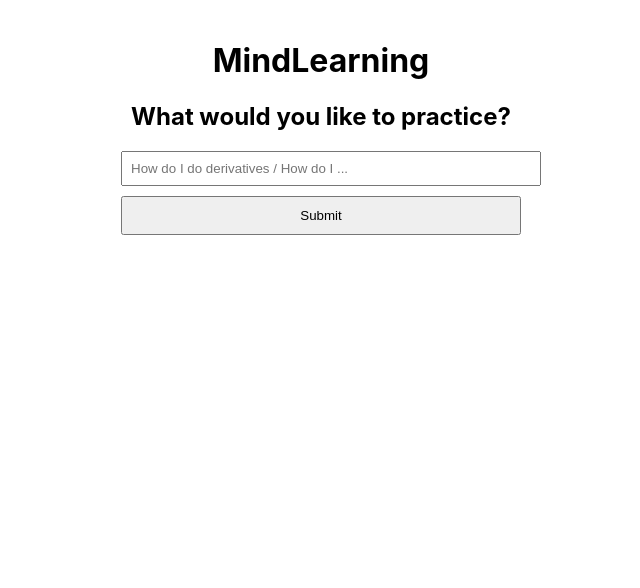
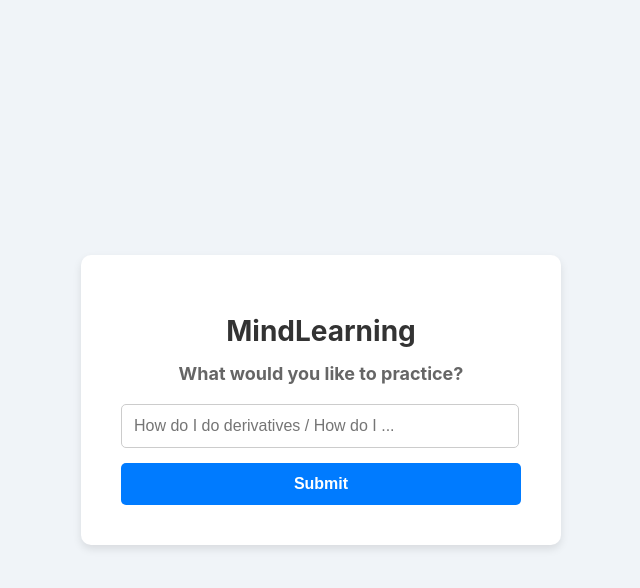
Before and after one commit to danhpham2000/HackTX-Project, a React (Create React App) app: page / in a window 1280 px wide. Shown: the top 588 px of the page, without its empty margins (319-959 px from the left). Built offline with nearby package versions, Linux system fonts and the light colour scheme.

Commit message:
Make it look more pretty

```diff
--- a/src/pages/login.js
+++ b/src/pages/login.js
@@ -11,22 +11,7 @@ const Login = () => {
     const data = { username };
 
     try {
-      /*const response = await fetch('http://your-backend-api-url/login', {
-        method: 'POST',
-        headers: {
-          'Content-Type': 'application/json',
-        },
-        body: JSON.stringify(data),
-      });
-
-      if (!response.ok) {
-        throw new Error('Network response was not ok');
-      }
-
-      const result = await response.json();*/
       console.log('Login successful:');
-
-      // Navigate to the Notes page with the username as a parameter
       navigate(`/notes`, { state: { username } });
     } catch (error) {
       console.error('Error logging in:', error);
@@ -35,21 +20,80 @@ const Login = () => {
   };
 
   return (
-    <div style={{ padding: '20px', maxWidth: '400px', margin: 'auto' }}>
-      <h1>MindLearning</h1>
-      <h2>What would you like to practice?</h2>
+    <div style={styles.pageContainer}>
+      <div style={styles.loginContainer}>
+        <h1 style={styles.title}>MindLearning</h1>
+        <h2 style={styles.subtitle}>What would you like to practice?</h2>
         <input
           type="text"
           placeholder="How do I do derivatives / How do I ..."
           value={username}
           onChange={(e) => setUsername(e.target.value)}
-        style={{ display: 'block', marginBottom: '10px', padding: '8px', width: '100%' }}
+          style={styles.input}
         />
-      <button onClick={handleLogin} style={{ padding: '10px', width: '100%' }}>
+        <button onClick={handleLogin} style={styles.button}>
           Submit
         </button>
+      </div>
     </div>
   );
 };
 
+// Styles object
+const styles = {
+  pageContainer: {
+    display: 'flex',
+    justifyContent: 'center',
+    alignItems: 'center',
+    height: '100vh',
+    backgroundColor: '#f0f4f8',
+  },
+  loginContainer: {
+    padding: '40px',
+    maxWidth: '400px',
+    width: '100%',
+    textAlign: 'center',
+    backgroundColor: '#ffffff',
+    borderRadius: '10px',
+    boxShadow: '0 4px 8px rgba(0, 0, 0, 0.1)',
+  },
+  title: {
+    fontSize: '28px',
+    marginBottom: '10px',
+    color: '#333',
+  },
+  subtitle: {
+    fontSize: '18px',
+    marginBottom: '20px',
+    color: '#666',
+  },
+  input: {
+    display: 'block',
+    padding: '12px',
+    width: '93%',
+    marginBottom: '15px',
+    fontSize: '16px',
+    borderRadius: '5px',
+    border: '1px solid #ccc',
+    outline: 'none',
+  },
+  button: {
+    padding: '12px',
+    width: '100%',
+    fontSize: '16px',
+    fontWeight: 'bold',
+    color: '#ffffff',
+    backgroundColor: '#007bff',
+    border: 'none',
+    borderRadius: '5px',
+    cursor: 'pointer',
+    transition: 'background-color 0.3s ease',
+  },
+};
+
+// Add hover effect to button
+styles.button[':hover'] = {
+  backgroundColor: '#0056b3',
+};
+
 export default Login;
--- a/src/pages/notes.js
+++ b/src/pages/notes.js
@@ -7,51 +7,32 @@ const Notes = () => {
   const { username } = location.state || {};
 
   return (
-    <div style={{ padding: '20px', maxWidth: '600px', margin: 'auto' }}>
-      <h1>Notes for: {username}</h1>
-      <p>Here are the notes for your requested topic.</p>
+    <div style={styles.pageContainer}>
+      <h1 style={styles.title}>Hello, {username}!</h1>
+      <p style={styles.description}>Here are the notes for your requested topic.</p>
 
       {/* Box for practice problem options */}
-      <div style={{
-        border: '1px solid #ddd',
-        borderRadius: '8px',
-        padding: '20px',
-        marginTop: '20px',
-        backgroundColor: '#f9f9f9'
-      }}>
-        <h2>Practice Problem Options</h2>
+      <div style={styles.optionsBox}>
+        <h2 style={styles.optionsTitle}>Practice Problem Options</h2>
 
         {/* Number of Questions */}
-        <div style={{ marginBottom: '15px' }}>
-          <label>
+        <div style={styles.inputGroup}>
+          <label style={styles.label}>
             Number of Questions:
             <input
               type="number"
               min="1"
               max="10"
-              style={{
-                marginLeft: '10px',
-                padding: '5px',
-                width: '60px',
-                borderRadius: '4px',
-                border: '1px solid #ccc'
-              }}
+              style={styles.input}
             />
           </label>
         </div>
 
         {/* Difficulty Selection */}
-        <div style={{ marginBottom: '15px' }}>
-          <label>
+        <div style={styles.inputGroup}>
+          <label style={styles.label}>
             Difficulty:
-            <select
-              style={{
-                marginLeft: '10px',
-                padding: '5px',
-                borderRadius: '4px',
-                border: '1px solid #ccc'
-              }}
-            >
+            <select style={styles.select}>
               <option value="easy">Easy</option>
               <option value="medium">Medium</option>
               <option value="hard">Hard</option>
@@ -61,15 +42,7 @@ const Notes = () => {
 
         {/* Start Button */}
         <button
-          style={{
-            padding: '10px 20px',
-            borderRadius: '5px',
-            border: 'none',
-            backgroundColor: '#4CAF50',
-            color: 'white',
-            fontSize: '16px',
-            cursor: 'pointer'
-          }}
+          style={styles.startButton}
           onClick={() => alert('Starting practice problems...')}
         >
           Start
@@ -79,4 +52,74 @@ const Notes = () => {
   );
 };
 
+// Styles object
+const styles = {
+  pageContainer: {
+    padding: '20px',
+    maxWidth: '600px',
+    margin: '40px auto',
+    textAlign: 'center',
+    fontFamily: 'Arial, sans-serif',
+    color: '#333',
+  },
+  title: {
+    fontSize: '32px',
+    color: '#333',
+  },
+  description: {
+    fontSize: '18px',
+    color: '#666',
+    marginBottom: '30px',
+  },
+  optionsBox: {
+    border: '1px solid #ddd',
+    borderRadius: '8px',
+    padding: '20px',
+    backgroundColor: '#f9f9f9',
+    boxShadow: '0 4px 8px rgba(0, 0, 0, 0.1)',
+    textAlign: 'left',
+  },
+  optionsTitle: {
+    fontSize: '22px',
+    marginBottom: '20px',
+    color: '#4CAF50',
+  },
+  inputGroup: {
+    marginBottom: '15px',
+  },
+  label: {
+    fontSize: '16px',
+    color: '#555',
+  },
+  input: {
+    marginLeft: '10px',
+    padding: '5px',
+    width: '80px',
+    borderRadius: '4px',
+    border: '1px solid #ccc',
+  },
+  select: {
+    marginLeft: '10px',
+    padding: '5px',
+    borderRadius: '4px',
+    border: '1px solid #ccc',
+  },
+  startButton: {
+    padding: '12px 25px',
+    borderRadius: '5px',
+    border: 'none',
+    backgroundColor: '#4CAF50',
+    color: 'white',
+    fontSize: '16px',
+    fontWeight: 'bold',
+    cursor: 'pointer',
+    transition: 'background-color 0.3s ease',
+  },
+};
+
+// Hover effect for button
+styles.startButton[':hover'] = {
+  backgroundColor: '#45a049',
+};
+
 export default Notes;
```
Lines whose indentation alone changed are shown as unchanged.
